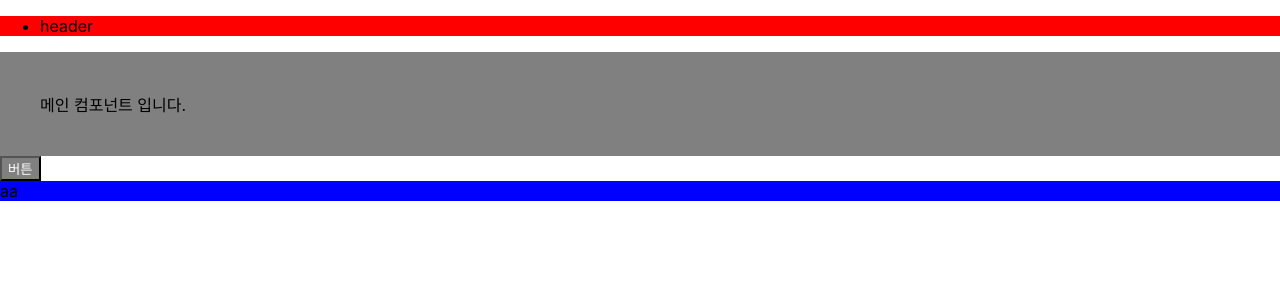
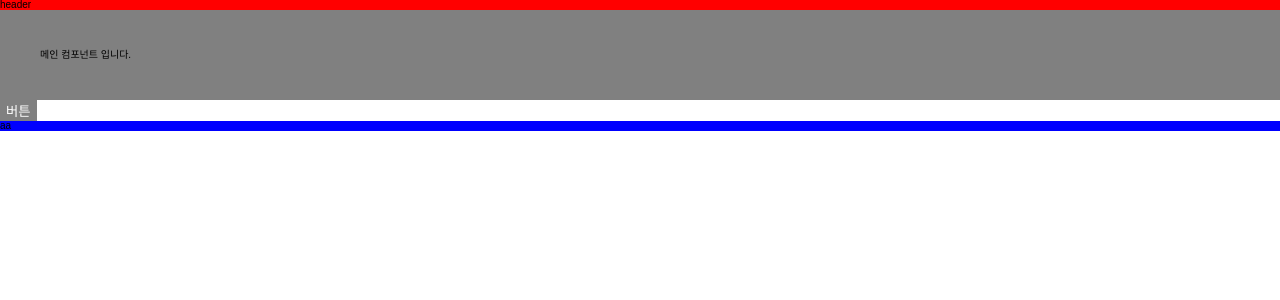
Before and after one commit to jisookoh/react, a React (Create React App) app: page / in a window 1280 px wide. Shown: the top 300 px of the page. Built offline with nearby package versions, Linux system fonts and the light colour scheme.

Commit message:
Feat: added global style

```diff
--- a/src/index.jsx
+++ b/src/index.jsx
@@ -1,9 +1,9 @@
 import React from "react";
 import ReactDOM from "react-dom/client";
-import "./index.css";
 import App from "./App";
 import reportWebVitals from "./reportWebVitals";
 import { BrowserRouter } from "react-router-dom";
+import GlobalStyles from "./style/GlobalStyles";
 
 const root = ReactDOM.createRoot(document.getElementById("root"));
 // 리액트 파일들은 public/index.html -> body 안에 있는 id=root를 선택한 후에 해당 태그 안에
@@ -11,6 +11,7 @@ const root = ReactDOM.createRoot(document.getElementById("root"));
 root.render(
   <React.StrictMode>
     <BrowserRouter>
+      <GlobalStyles />
       <App />
     </BrowserRouter>
   </React.StrictMode>,
--- a/src/style/GlobalStyles.js
+++ b/src/style/GlobalStyles.js
@@ -0,0 +1,33 @@
+import { createGlobalStyle } from "styled-components";
+
+const GlobalStyles = createGlobalStyle`
+  a{
+    text-decoration: none;
+    color: inherit;
+  }
+  *{
+    box-sizing: border-box;
+  }
+  html, body, div, span, h1, h2, h3, h4, h5, h6, p,
+  a, dl, dt, dd, ol, ul, li, form, label, table{
+    margin: 0;
+    padding: 0;
+    border: 0;
+    font-size: 10px;
+    vertical-align: baseline;
+  }
+  body{
+    line-height: 1;
+    font-family: 'Noto Sans KR', sans-serif;
+  }
+  ol, ul{
+    list-style: none;
+  }
+  button {
+    border: 0;
+    background: transparent;
+    cursor: pointer;
+  }
+`;
+
+export default GlobalStyles;
```
